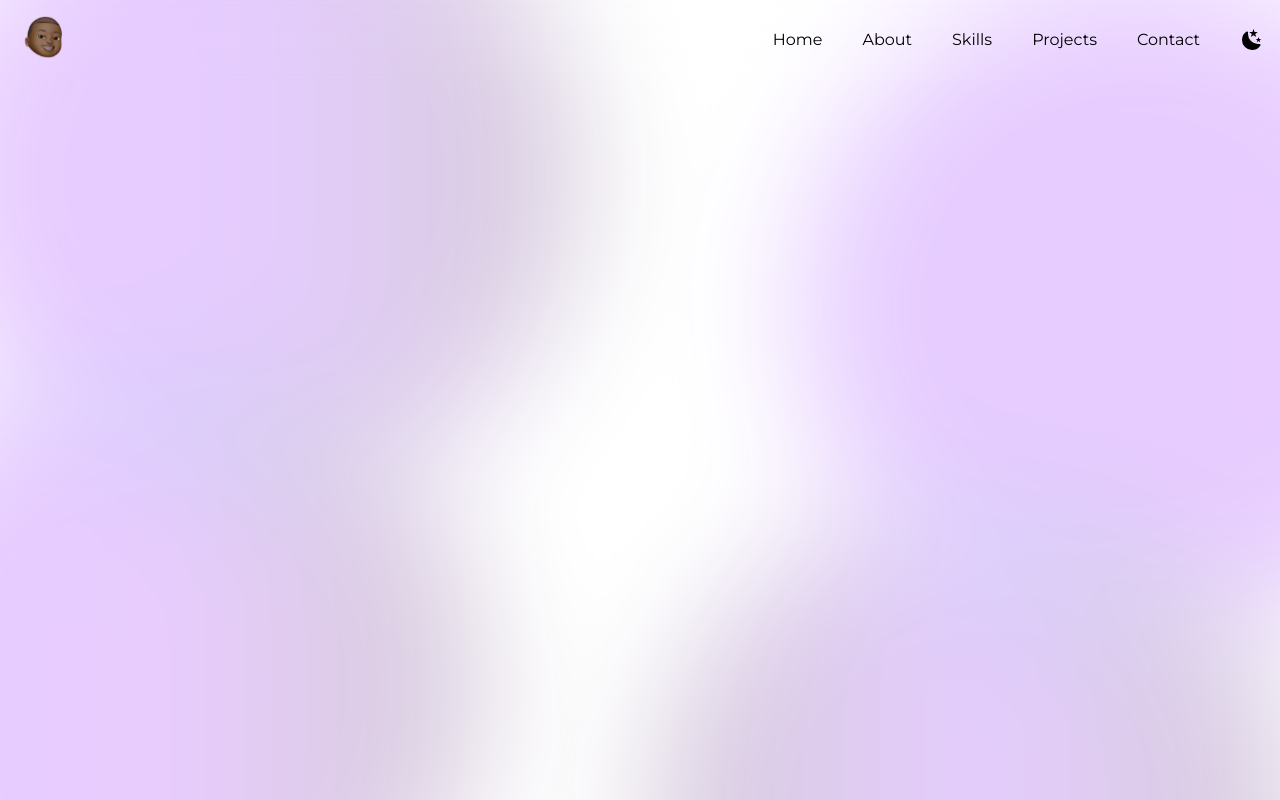
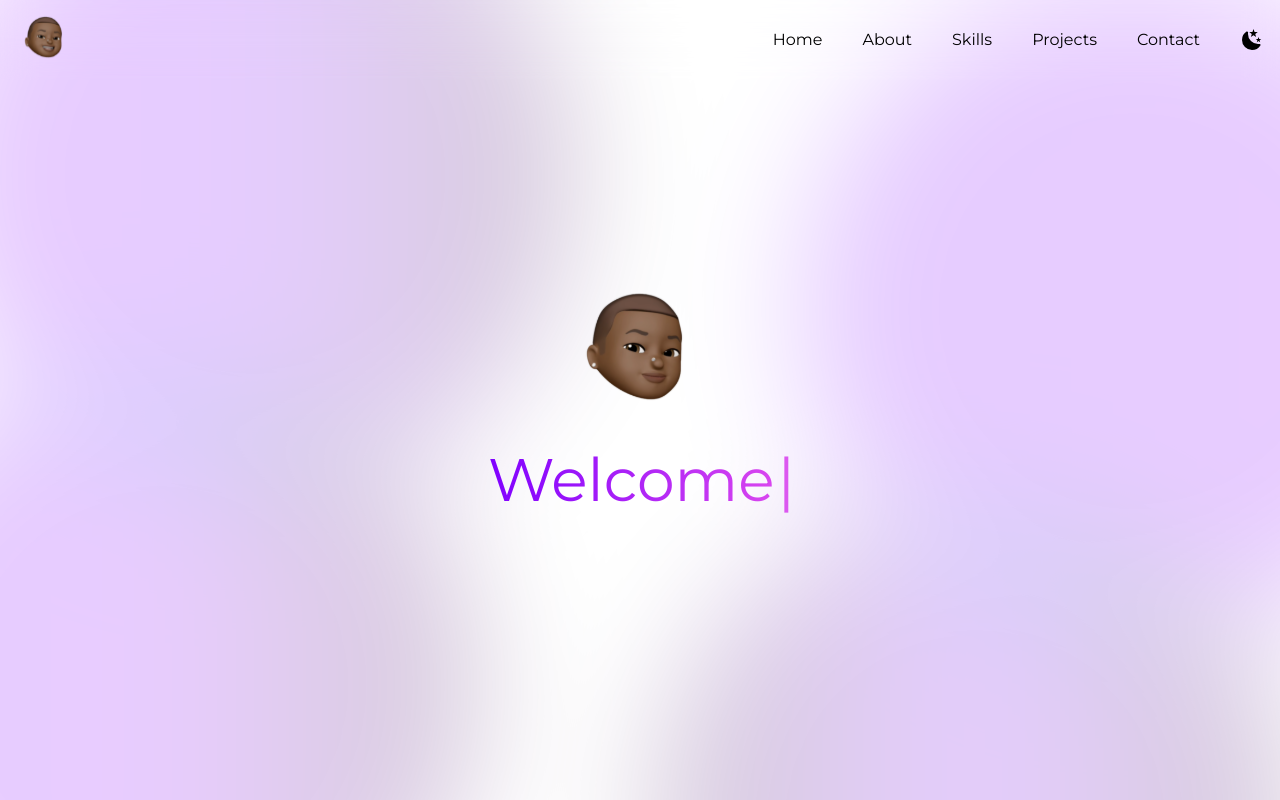
Before and after one commit to Zwelihle-M/senzo-masango, a Next.js app: page / in a window 1280 px wide. Built offline with nearby package versions, Linux system fonts and the light colour scheme.

Commit message:
Hero complete

```diff
--- /dev/null
+++ b/components/Hero.jsx
@@ -0,0 +1,48 @@
+import React from "react";
+import { Cursor, useTypewriter } from "react-simple-typewriter";
+import HeroEmoji from "../public/images/HeroEmoji.svg";
+import Image from "next/image";
+
+const Hero = () => {
+  const [text] = useTypewriter({
+    words: [
+      "Welcome",
+      "Senzo Masango",
+      "Frontend Developer",
+      "UI/UX Web Designer",
+    ],
+    loop: true,
+    delaySpeed: 3000,
+    typeSpeed: 50,
+    deleteSpeed: 60,
+  });
+  return (
+    <div
+      id="home"
+      className="h-screen w-full flex flex-col space-y-8 items-center justify-center text-center"
+    >
+      <div className="relative rounded-full h-32 w-32 mx-auto object-cover">
+        <Image
+          src={HeroEmoji}
+          alt="hero emoji"
+          priority
+          quality={100}
+          sizes="(max-width: 768px) 100vw,
+          (max-width: 1200px) 50vw,
+          33vw"
+        />
+      </div>
+
+      <div>
+        <h1 className="text-3xl md:text-6xl">
+          <span className="text-transparent bg-clip-text bg-gradient-to-r from-primaryPurple to-mainFuchsia">
+            {text}
+          </span>
+          <Cursor cursorColor="#d946ef" />
+        </h1>
+      </div>
+    </div>
+  );
+};
+
+export default Hero;
--- a/pages/index.js
+++ b/pages/index.js
@@ -1,4 +1,5 @@
 import BlobAnimations from "@/components/BlobAnimations";
+import Hero from "@/components/Hero";
 import NavigationBar from "@/components/NavigationBar";
 import Preloader from "@/components/Preloader";
 import { useEffect, useState } from "react";
@@ -26,7 +27,9 @@ export default function Home() {
             <BlobAnimations />
           </div>
 
-          <main></main>
+          <main>
+            <Hero/>
+          </main>
 
           <footer></footer>
         </div>
```
